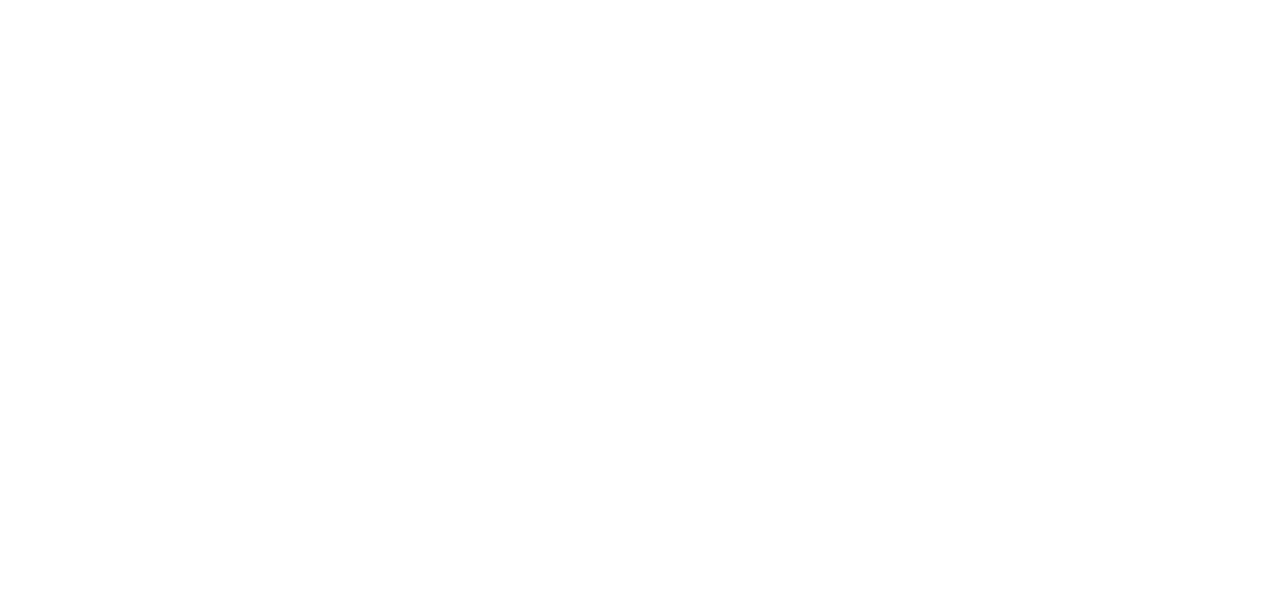
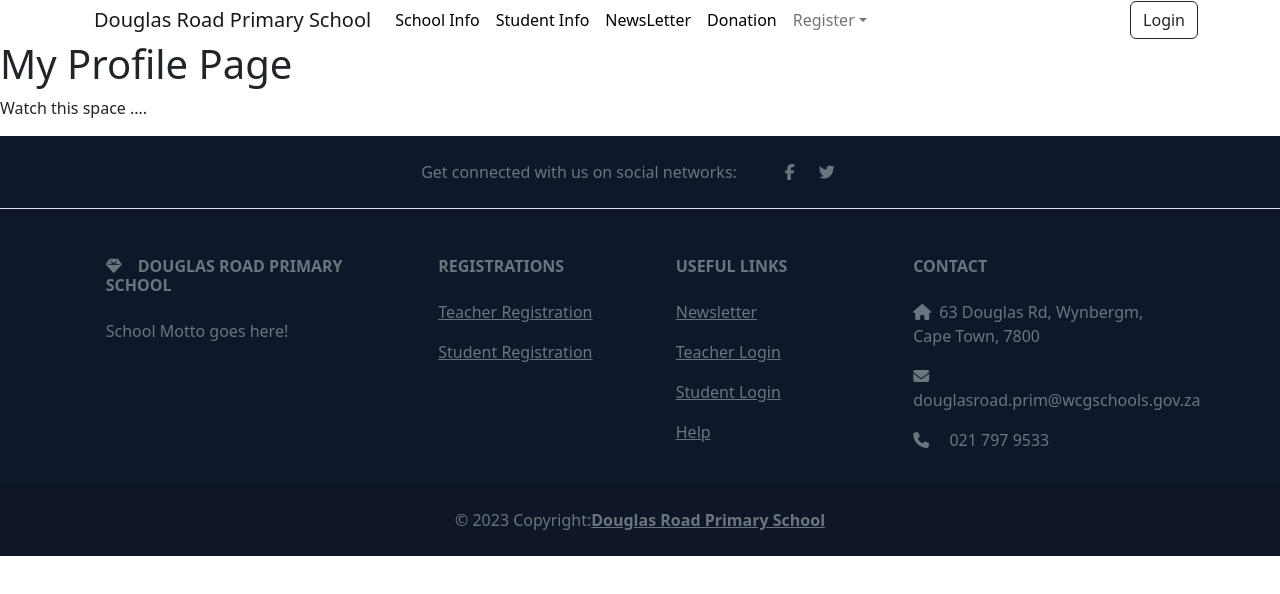
Before and after one commit to ChrisKoetzee/my-final-project, a React (Create React App) app in the folder client/: page /myProfile in a window 1280 px wide. Before the commit this address had no page. Shown: the top 594 px of the page. Built offline with nearby package versions, Linux system fonts and the light colour scheme.

Commit message:
completed end points

```diff
--- a/client/src/App.js
+++ b/client/src/App.js
@@ -5,6 +5,8 @@ import Home from "./pages/Home";
 import TeacherForm from "./pages/TeacherForm";
 import Login from "./pages/Login";
 import StudentRegistration from "./pages/StudentRegistration";
+import MyProfile from "./pages/MyProfile";
+
 // import { Router } from "express";
 const App = () => (
 	<div>
@@ -13,6 +15,7 @@ const App = () => (
 			<Route path="/login" element={<Login />} />
 			<Route path="/student-registration" element={<StudentRegistration />} />
 			<Route path="/about/this/site" element={<About />} />
+			<Route path="/myProfile" element={<MyProfile />} />
 			<Route path="/admin/teacher-registration" element={<TeacherForm />} />
 		</Routes>
 	</div>
--- a/client/src/components/NavBar.js
+++ b/client/src/components/NavBar.js
@@ -56,7 +56,7 @@ function NavBar() {
 										>
 											School Info
 										</Nav.Link>
-										<Nav.Link className="text-black font-weight-600" href="#">
+										<Nav.Link className="text-black font-weight-600" href="/myProfile">
 											Student Info
 										</Nav.Link>
 										<Nav.Link className="text-black font-weight-600" href="#">
--- /dev/null
+++ b/client/src/pages/Myprofile.js
@@ -0,0 +1,20 @@
+import Template from "../components/Template";
+
+const MyProfile = () => (
+	<Template>
+		<main role="main">
+			<div>
+				<h1>My Profile Page</h1>
+				<p>
+					Watch this space ....
+
+
+
+
+				</p>
+			</div>
+		</main>
+	</Template>
+);
+
+export default MyProfile;
--- a/client/src/pages/TeacherForm.js
+++ b/client/src/pages/TeacherForm.js
@@ -18,7 +18,7 @@ const TeacherForm = () => {
 	const handleSubmit = async (e) => {
 		e.preventDefault();
 		try {
-			const response = await fetch("/api/teacher", {
+			const response = await fetch("/api/teachers", {
 				method: "POST",
 				headers: {
 					"Content-Type": "application/json",
```
